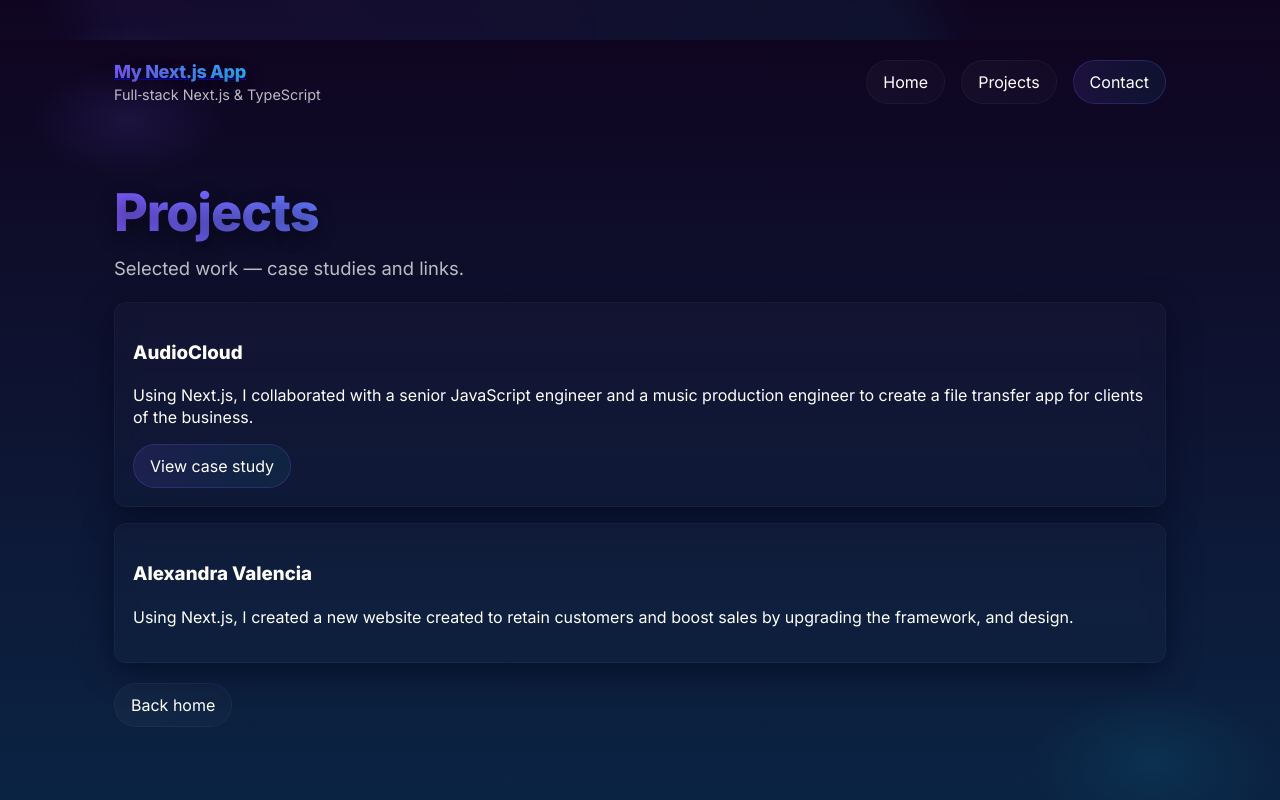
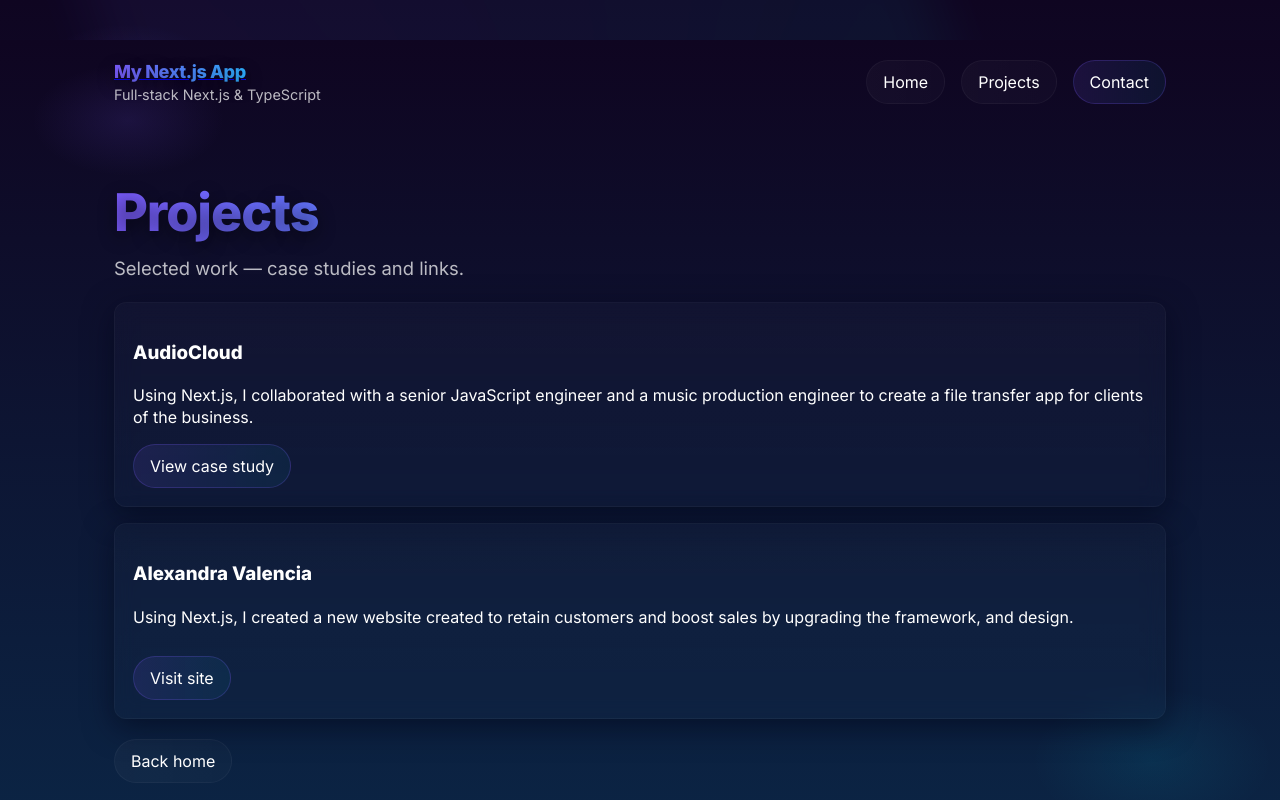
Before and after one commit to fullstacknyc/portfolio, a Next.js app: page /projects in a window 1280 px wide. Shown: the top 800 px of the page. Built offline with nearby package versions, Linux system fonts and the light colour scheme.

Commit message:
adding projects

```diff
--- a/src/app/projects/page.tsx
+++ b/src/app/projects/page.tsx
@@ -20,6 +20,7 @@ export default function ProjectsPage() {
         <article className="card">
           <h3 className="title">Alexandra Valencia</h3>
           <p className="desc">Using Next.js, I created a new website created to retain customers and boost sales by upgrading the framework, and design.</p>
+          <Link href="https://www.alexandravalencia.com" className="btn btn--neon" style={{ marginTop: 12 }}>Visit site</Link>
         </article>
       </div>
 
```
